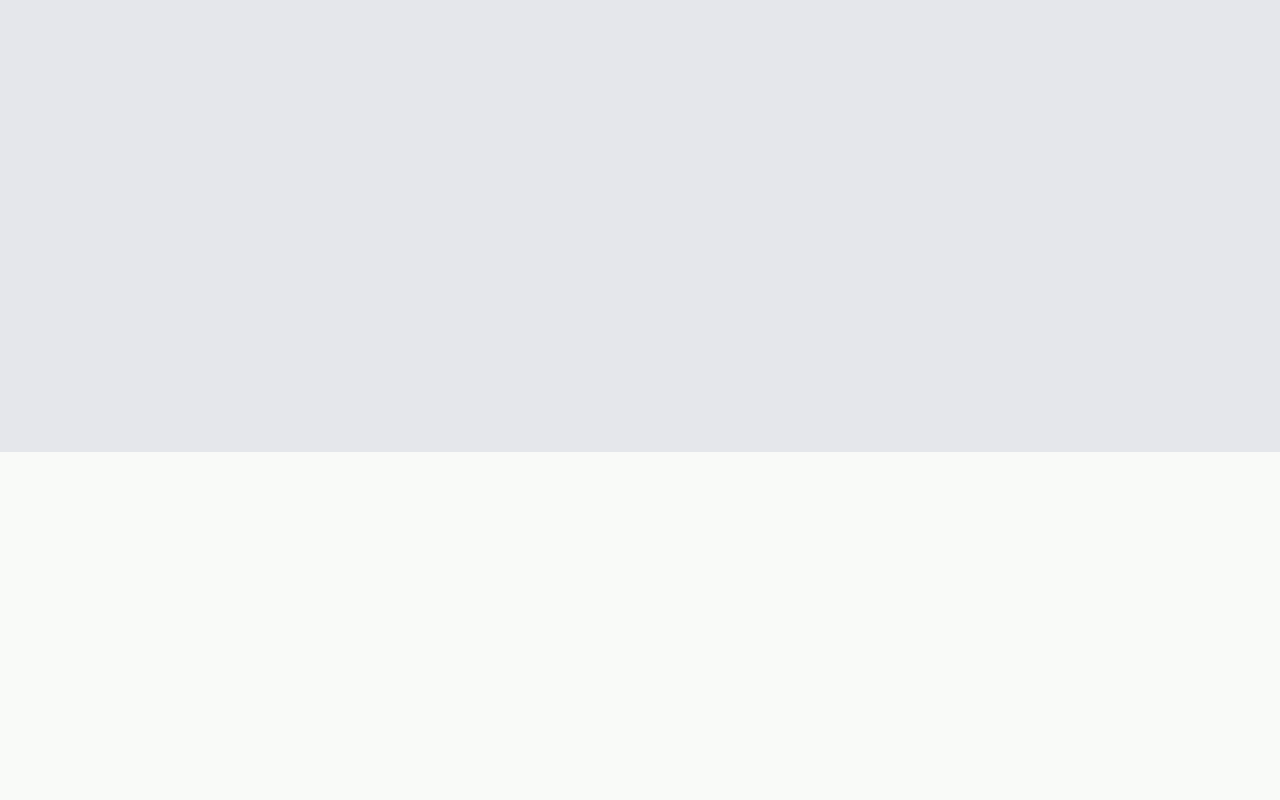
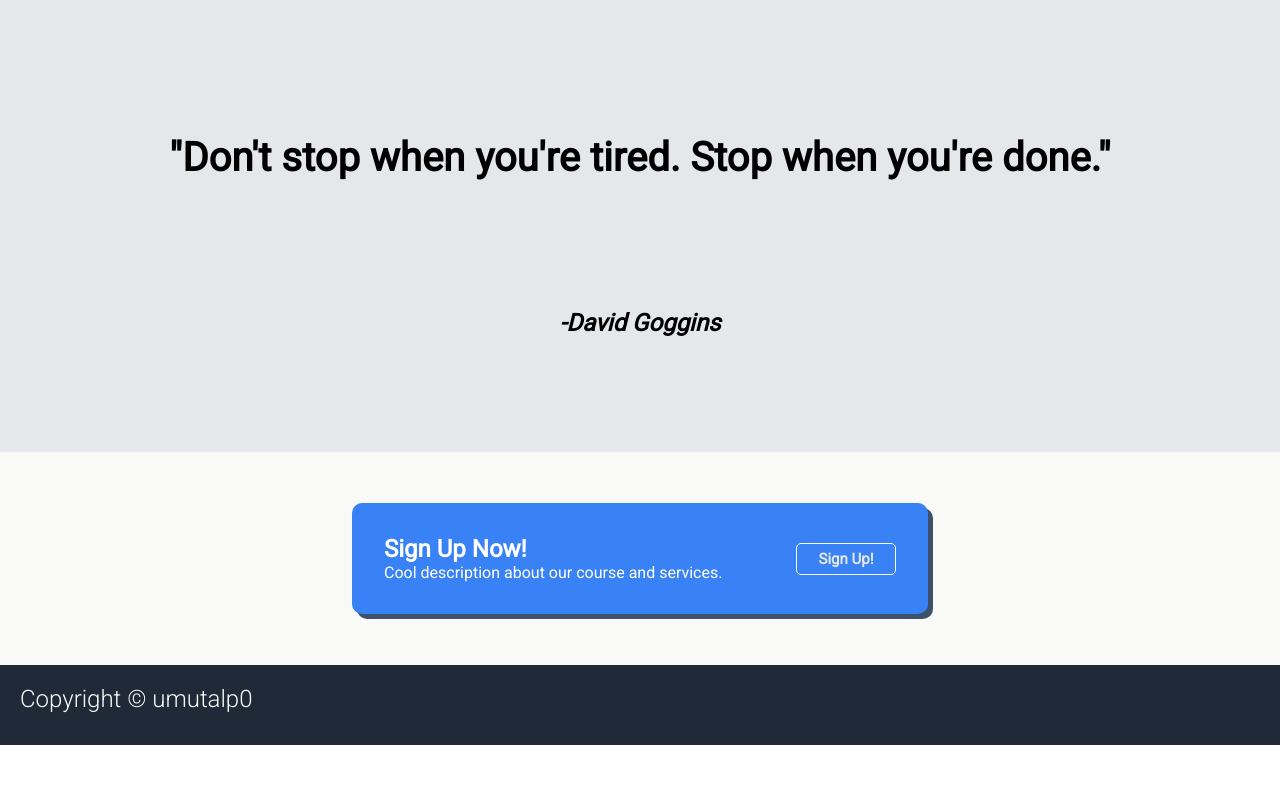
Before and after one commit to umutalp0/odin-product-landing-page, a plain HTML site: page index.html in a window 1280 px wide. Shown: the part 1380-2180 px from the top of the page. After the commit the page ends 2125 px from the top, so only its background shows below. Drawn offline with Linux system fonts and the light colour scheme.

Commit message:
Add our motto page and update website ui

```diff
--- a/index.html
+++ b/index.html
@@ -13,7 +13,7 @@
         <ul>
           <li><a href="#welcome">welcome</a></li>
           <li><a href="#about">about</a></li>
-          <li><a href="#contacts">contacts</a></li>
+          <li><a href="#our-motto">our motto</a></li>
         </ul>
       </nav>
    </header>
@@ -21,7 +21,7 @@
       <div class="welcome container">
         <div class="welcome-text">
           <h2>Welcome to our website</h2>
-          <p>This website has some subtext that goes here under the main title. It's a smaller font and color is lower contrast.Kedilere vermeks </p>
+          <p>This website has some subtext that goes here under the main title. It's a smaller font and color is lower contrast. </p>
           <a href=""><input type="button" class="btn" value="Explore Now"></a>
         </div>
         <img
@@ -53,11 +53,19 @@
           </div>
         </div>
       </section>
-     <section id="contacts">
+     <section id="our-motto">
+      <h1>"Don't stop when you're tired. Stop when you're done."</h1>
+      <h2><i>-David Goggins</i></h2>
           </div>
       </section>
-     <section id="plans">
-
+     <section id="sign-up">
+        <div class="sign-up container">
+          <div class="sign-up-text container">
+                <h2>Sign Up Now!</h2>
+                <p>Cool description about our course and services.</p>
+          </div>
+          <input type="button" class="btn sign-up" value="Sign Up!">
+        </div>
        </section>
      <footer>
       <h2>Copyright © umutalp0</h2>
--- a/styles.css
+++ b/styles.css
@@ -135,6 +135,7 @@ header {
 .btn:hover {
     background-color: var(--bg-color2);
     color: var(--color1);
+    scale: 1.06
 }
 
 .welcome-image {
@@ -210,18 +211,66 @@ header {
 /* ABOUT FINISH */
 /* CONTACTS START */
 
-#contacts {
+#our-motto {
     display: flex;
+    flex-direction: column;
+    align-items: center;
     justify-content: center;
     height: 70vh;
     background: var(--bg-color2)
 }
 
+#our-motto > h1 {
+    margin: 10%;
+    font-size: 2.5rem;
+}
+
 /* CONTACTS FINISH */
 /* PLANS START */
-#plans {
-    height: 70vh;
+#sign-up {
+    display: flex;
+    justify-content: center;
+    align-items: center;
+    height: fit-content;
     background: var(--header-color1);
+}
+
+.sign-up.container {
+    display: flex;
+    justify-content: center;
+    align-items: center;
+    height: 15%;
+    width: 40%;
+    margin: 4%;
+    background: var(--color1);
+    color: white;
+    justify-content: space-between;
+    padding: 2rem;
+    border-radius: 10px;
+    box-shadow: 5px 5px var(--color2);
+    transition: 0.4s ease-out;
+}
+
+.sign-up.container:hover {
+    scale: 1.06;
+    rotate: 1.5deg;
+}
+
+.btn.sign-up {
+    background-color: var(--color1);
+    border: 1px solid var(--header-color1);
+    border-radius: 5px;
+    height: 2rem;
+    margin: auto;
+    margin-right: 0;
+    transition: 0.3s ease-out;
+}
+
+.btn.sign-up:hover {
+    background-color: var(--header-color1);
+    color: var(--color1);
+    transform: scale(1.04);
+    font-size: 15px;
 }
 /* PLANS FINISH */
 /* FOOTER START */
```
